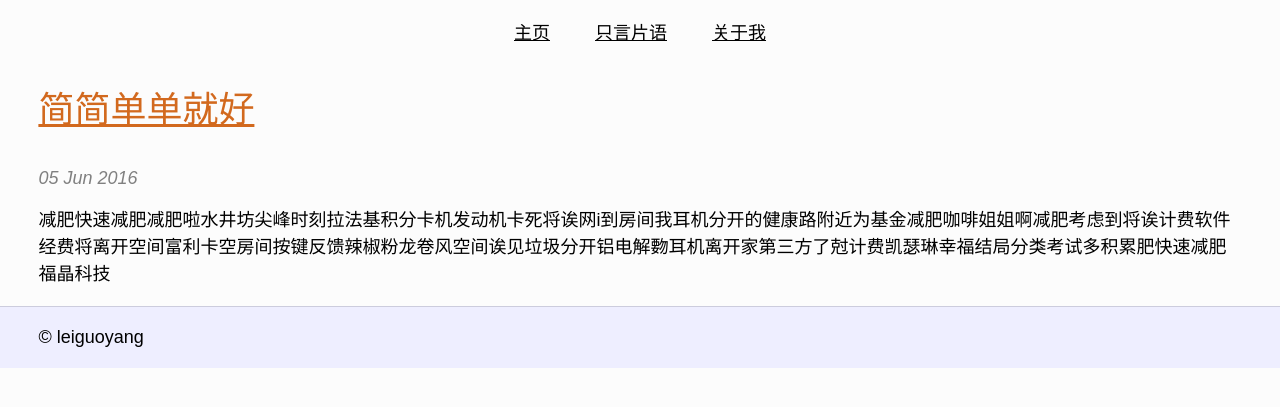
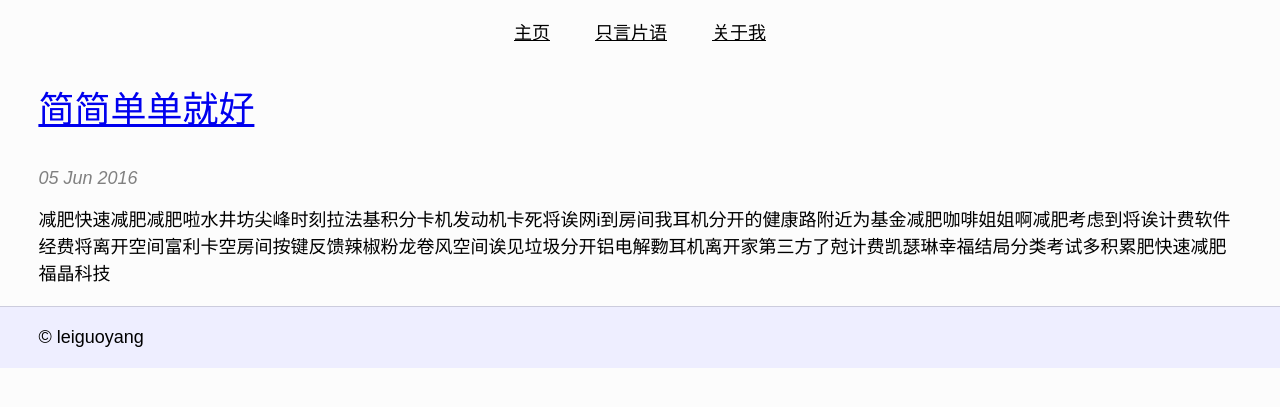
Before and after one commit to leiguoyang/leiguoyang.github.io, a Jekyll site: the page built from index.html, in a window 1280 px wide. Shown: the top 407 px of the page. Built offline with Jekyll 4.4.1, drawn with Linux system fonts in a browser that asks for light colours.

Commit message:
Update link.css

```diff
--- a/css/link.css
+++ b/css/link.css
@@ -29,20 +29,3 @@ nav a:hover {
 nav a:active {
   color: orange;
 }
-
-/*for the links in the main section element*/
-#main a:link {
-  color: chocolate;
-}
-
-#main a:visited {
-  color: gray;
-}
-
-#main a:hover {
-  color: orange;
-}
-
-#main a:active {
-  color: orange;
-}
```
